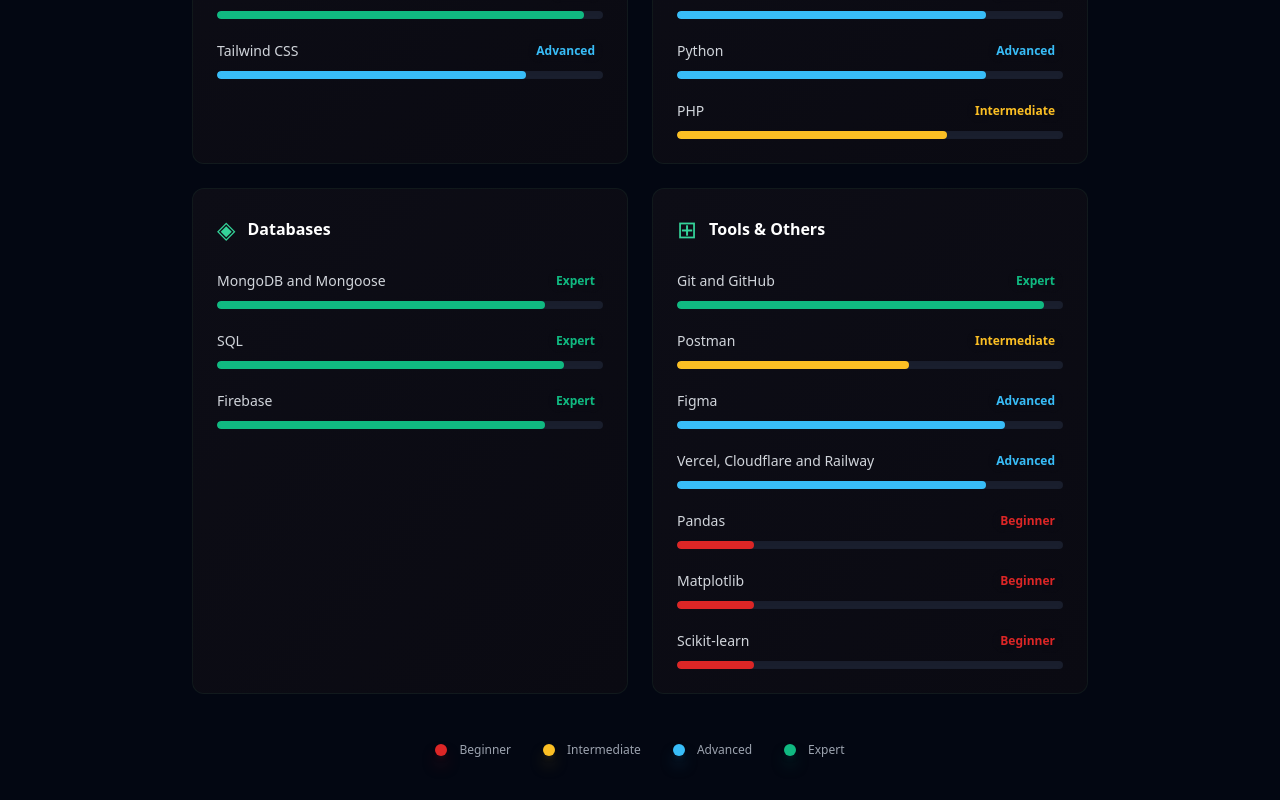
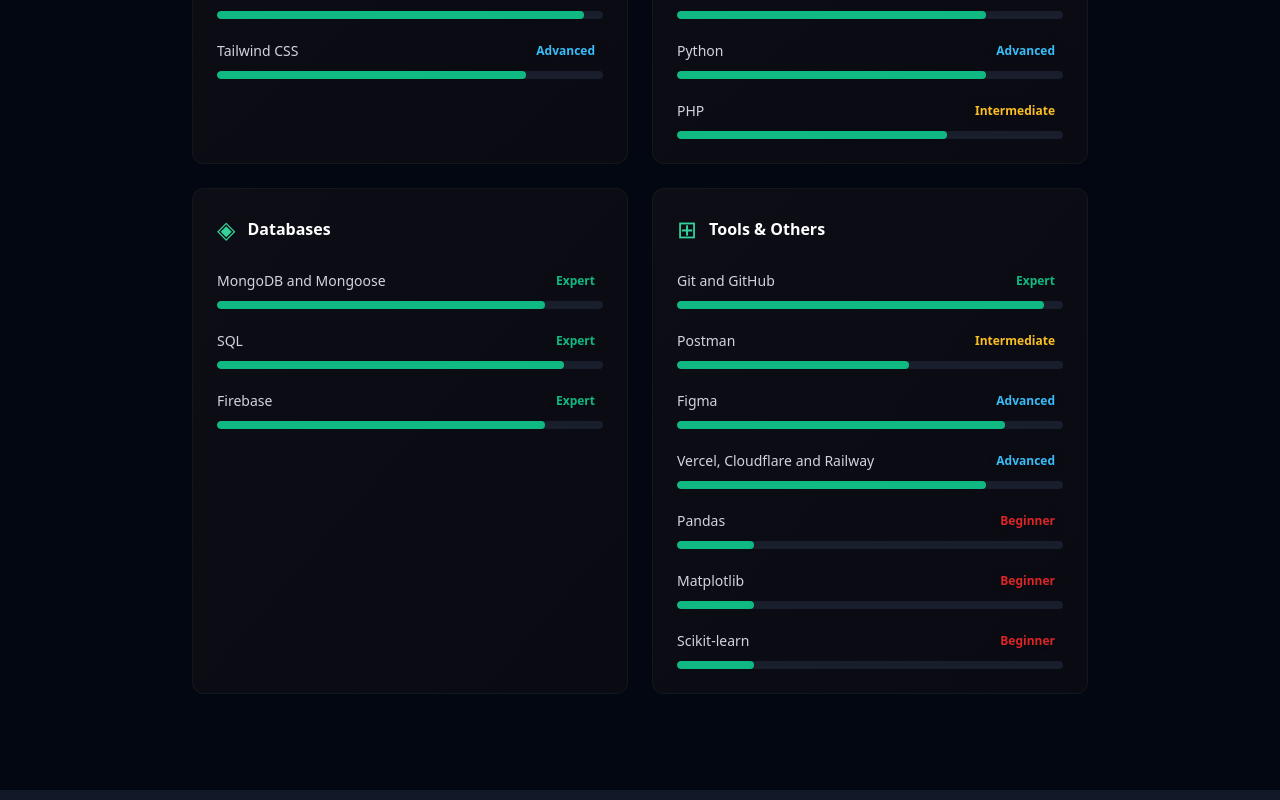
Before and after one commit to yunilaD/Yunila-portfolio, a React (Vite) app: page / in a window 1280 px wide. Shown: the part 1940-2740 px from the top of the page. Built offline with nearby package versions, Linux system fonts and the light colour scheme.

Commit message:
skill bar color changes

```diff
--- a/src/components/Skills.jsx
+++ b/src/components/Skills.jsx
@@ -57,9 +57,9 @@
 }
 
 const barColor = {
-    Beginner:     "bg-red-600",
-    Intermediate: "bg-amber-400",
-    Advanced:     "bg-sky-400",
+    Beginner:     "bg-emerald-500",
+    Intermediate: "bg-emerald-500",
+    Advanced:     "bg-emerald-500",
     Expert:       "bg-emerald-500",
 }
 
@@ -105,25 +105,6 @@
                         </div>
                     ))}
                 </div>
-
-                <div className="flex gap-8 mt-12 justify-center flex-wrap">
-                    <div className="flex items-center gap-3 group cursor-pointer">
-                        <div className="w-3 h-3 rounded-full bg-red-600 group-hover:scale-125 transition-transform duration-300 shadow-lg shadow-red-600/50" />
-                        <span className="text-xs text-gray-400 group-hover:text-red-600 transition-colors duration-300 font-medium">Beginner</span>
-                    </div>
-                    <div className="flex items-center gap-3 group cursor-pointer">
-                        <div className="w-3 h-3 rounded-full bg-amber-400 group-hover:scale-125 transition-transform duration-300 shadow-lg shadow-amber-400/50" />
-                        <span className="text-xs text-gray-400 group-hover:text-amber-400 transition-colors duration-300 font-medium">Intermediate</span>
-                    </div>
-                    <div className="flex items-center gap-3 group cursor-pointer">
-                        <div className="w-3 h-3 rounded-full bg-sky-400 group-hover:scale-125 transition-transform duration-300 shadow-lg shadow-sky-400/50" />
-                        <span className="text-xs text-gray-400 group-hover:text-sky-400 transition-colors duration-300 font-medium">Advanced</span>
-                    </div>
-                    <div className="flex items-center gap-3 group cursor-pointer">
-                        <div className="w-3 h-3 rounded-full bg-emerald-500 group-hover:scale-125 transition-transform duration-300 shadow-lg shadow-emerald-500/50" />
-                        <span className="text-xs text-gray-400 group-hover:text-emerald-500 transition-colors duration-300 font-medium">Expert</span>
-                    </div>
-                </div>
             </div>
         </section>
     )
```
